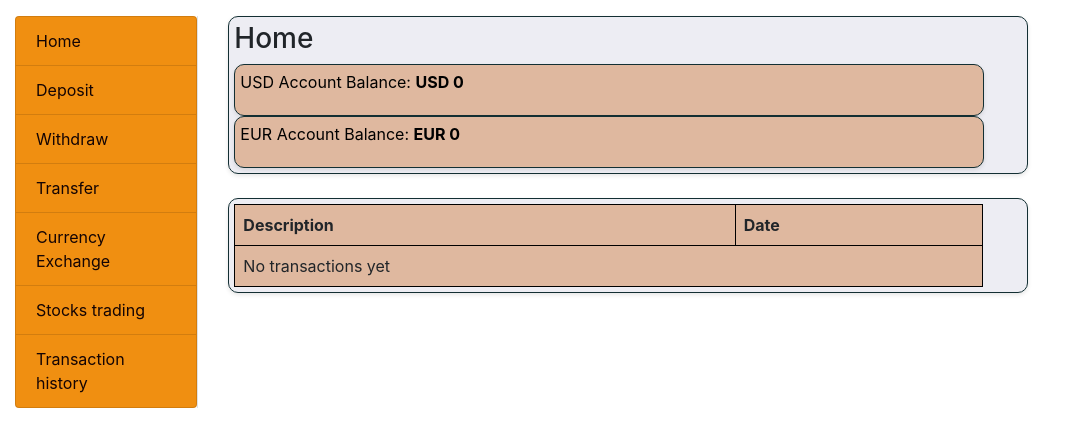
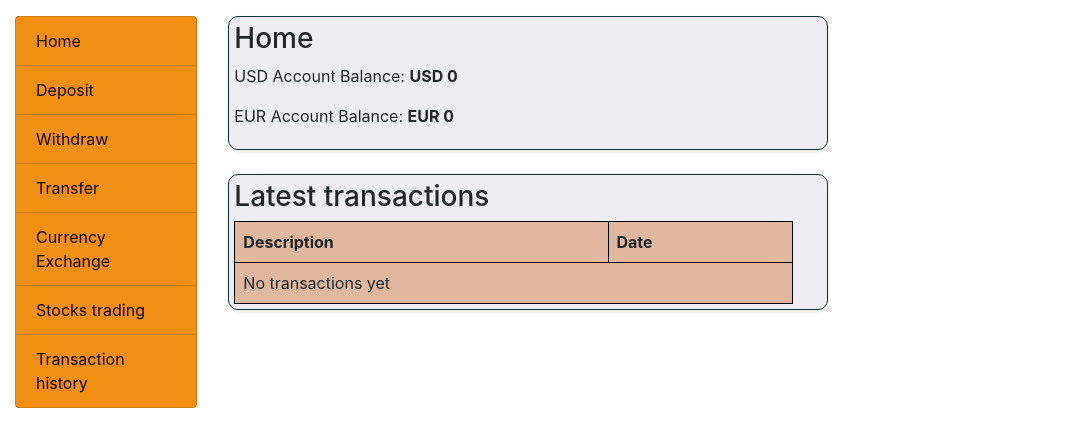
Before and after one commit to ManuelGuerra1987/BankApp, a Django app: page / in a window 1280 px wide. Shown: the part 56-503 px from the top of the page, without its empty margins (0-1076 px from the left). Run offline with Django 3.2, Linux system fonts and the light colour scheme; the visitor is signed in with stand-in values (Sample User, id 1); data that the repository does not hold is empty; some libraries are stand-ins or nearby versions.

Commit message:
add read me

```diff
--- a/bank/static/bank/styles.css
+++ b/bank/static/bank/styles.css
@@ -52,31 +52,7 @@
 }
 
 
-.account-balance {
-    background-color: #e5e5eeab;
-    border: 1px solid #132f33; /* Borde de un color más oscuro para dar contraste */
-    padding: 5px;
-    border-radius: 10px; /* Bordes redondeados para un efecto más suave */
-    box-shadow: 0 2px 4px rgba(0, 0, 0, 0.1); /* Sombra ligera para dar profundidad */
-    width: 100%;
-    max-width: 800px;
-
-}
-
-.account-balance-2 {
-    color: black;
-    background-color:  #dfb89f;
-    border: 1px solid #132f33; /* Borde de un color más oscuro para dar contraste */
-    padding: 5px;
-    border-radius: 10px; /* Bordes redondeados para un efecto más suave */
-    box-shadow: 0 2px 4px rgba(0, 0, 0, 0.1); /* Sombra ligera para dar profundidad */
-    width: 100%;
-    max-width: 750px;
-
-}
-
-
-.transfer {
+.section-container {
     background-color: #e5e5eeab;
     border: 1px solid #132f33; /* Borde de un color más oscuro para dar contraste */
     padding: 5px;
@@ -87,16 +63,7 @@
 
 }
 
-.stocks {
-    background-color: #e5e5eeab;
-    border: 1px solid #132f33; /* Borde de un color más oscuro para dar contraste */
-    padding: 5px;
-    border-radius: 10px; /* Bordes redondeados para un efecto más suave */
-    box-shadow: 0 2px 4px rgba(0, 0, 0, 0.1); /* Sombra ligera para dar profundidad */
-    width: 100%;
-    max-width: 600px;
 
-}
 
 .history {
     background-color: #e5e5eeab;
@@ -121,18 +88,6 @@ th, td {
 }
 th {
     background-color:  #dfb89f;
-}
-
-.historyIndex {
-    background-color: #e5e5eeab;
-    border: 1px solid #132f33; /* Borde de un color más oscuro para dar contraste */
-    padding: 5px;
-
-    border-radius: 10px; /* Bordes redondeados para un efecto más suave */
-    box-shadow: 0 2px 4px rgba(0, 0, 0, 0.1); /* Sombra ligera para dar profundidad */
-    width: 100%;
-    max-width: 800px;
-
 }
 
 
--- a/bank/templates/bank/deposit.html
+++ b/bank/templates/bank/deposit.html
@@ -8,8 +8,10 @@
         </div>
     {% endif %}
 
-    <div class="deposit">
-        <p>Add money to your account</p>
+    <div class="section-container">
+        <h3>Add money to your account</h3>
+        <br>
+
         <form action="{% url 'deposit' %}" method="post">
             {% csrf_token %}
 
--- a/bank/templates/bank/eur_exchange.html
+++ b/bank/templates/bank/eur_exchange.html
@@ -7,7 +7,8 @@
         <p>{{message}}</p>
         </div>
     {% endif %}
-    <div class="transfer">
+
+    <div class="section-container">
         <h3>EUR exchange</h3>
         <p>Available balance: USD {{usd_account}}</p>
         <p>Available balance: EUR {{eur_account}}</p>
--- a/bank/templates/bank/index.html
+++ b/bank/templates/bank/index.html
@@ -1,14 +1,15 @@
 {% extends "bank/layout.html" %}
 
 {% block body %}
-    <div class="account-balance">
+    <div class="section-container">
         <h3>Home</h3>
         <div class="account-balance-2"><p>USD Account Balance: <strong>USD {{usd_account}}</strong></p></div>
         <div class="account-balance-2"><p>EUR Account Balance: <strong>EUR {{eur_account}}</strong></p></div>
 
     </div>
     <br>
-    <div class="historyIndex">
+    <div class="section-container">
+        <h3>Latest transactions</h3>
         <table>
             <thead>
                 <tr>
--- a/bank/templates/bank/stocks.html
+++ b/bank/templates/bank/stocks.html
@@ -7,7 +7,8 @@
     <p>{{message}}</p>
     </div>
     {% endif %}
-    <div class="stocks">
+
+    <div class="section-container">
         <h3>Stocks trading</h3>
         <p>Available balance: USD {{usd_account}}</p>
 
@@ -51,7 +52,8 @@
 
     </div>
     <br>
-    <div class="stocks">
+
+    <div class="section-container">
 
         <table>
             <thead>
--- a/bank/templates/bank/transfer.html
+++ b/bank/templates/bank/transfer.html
@@ -7,9 +7,11 @@
         <p>{{message}}</p>
         </div>
     {% endif %}
-    <div class="transfer">
+
+    <div class="section-container">
         <h3>Transfer money</h3>
         <p>Available balance: USD {{usd_account}}</p>
+
         <form action="{% url 'transfer' %}" method="post">
             {% csrf_token %}
             <label for="transfer-sender">Sender Account Number:</label><br>
--- a/bank/views.py
+++ b/bank/views.py
@@ -173,6 +173,9 @@ def transfer(request):
         new_transaction = Transactions(user=user, description = f"Transfer of USD {amount} to {receiver.username}")
         new_transaction.save()
 
+        new_transaction_2 = Transactions(user=receiver, description = f"Transfer of USD {amount} from {user.username}")
+        new_transaction_2.save()
+
         message = f"You have successfully transfered USD {amount} to {receiver.username}!"
 
         return render(request, "bank/transfer.html",
@@ -190,6 +193,7 @@ def get_name(request, receiver_account_number):
     except User.DoesNotExist:
         return JsonResponse({'name': None})
 
+@login_required
 def get_eur_price(request):
     api_key = os.getenv('API_KEY')
     url = f"https://api.exchangeratesapi.io/latest?access_key={api_key}"
--- /dev/null
+++ b/requirements.txt
@@ -0,0 +1,2 @@
+requests
+python-dotenv
```
Also changed, not shown: bank/templates/bank/withdraw.html (+4 -5 lines), README.md (added).
